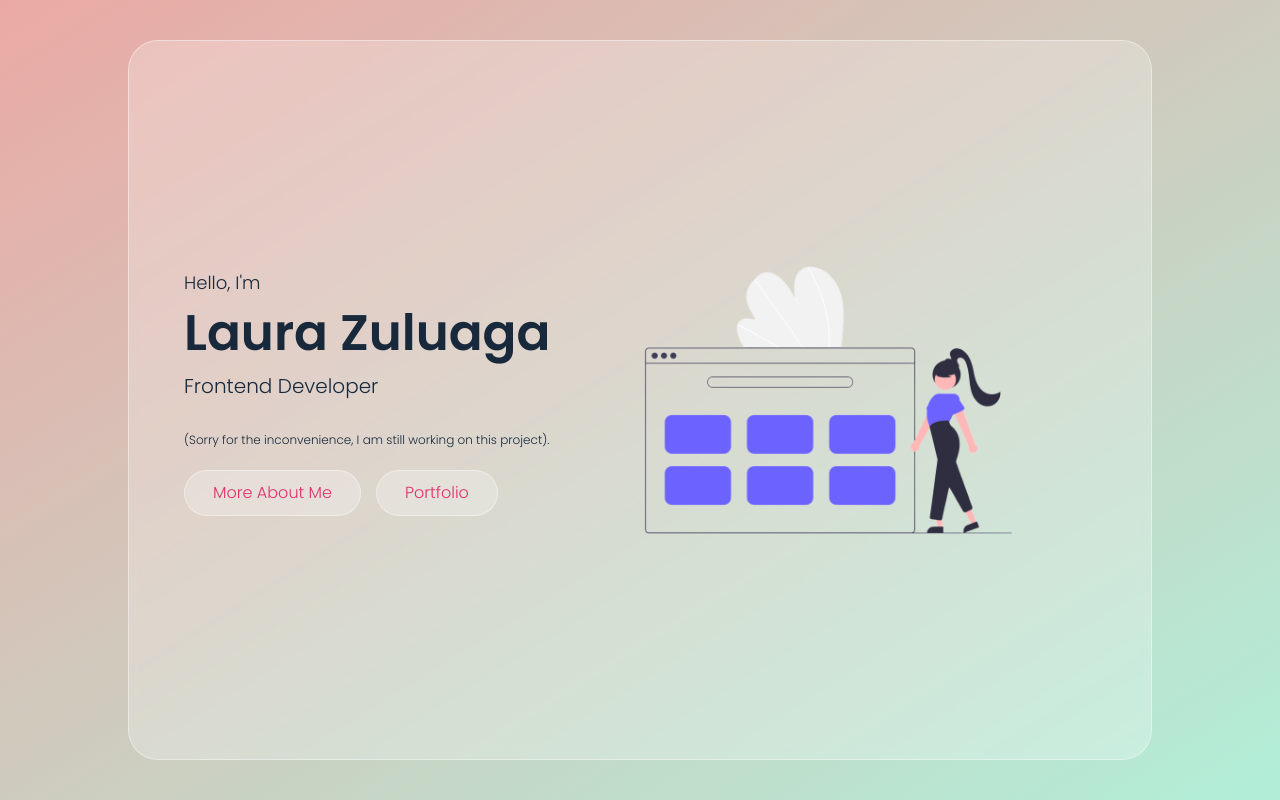
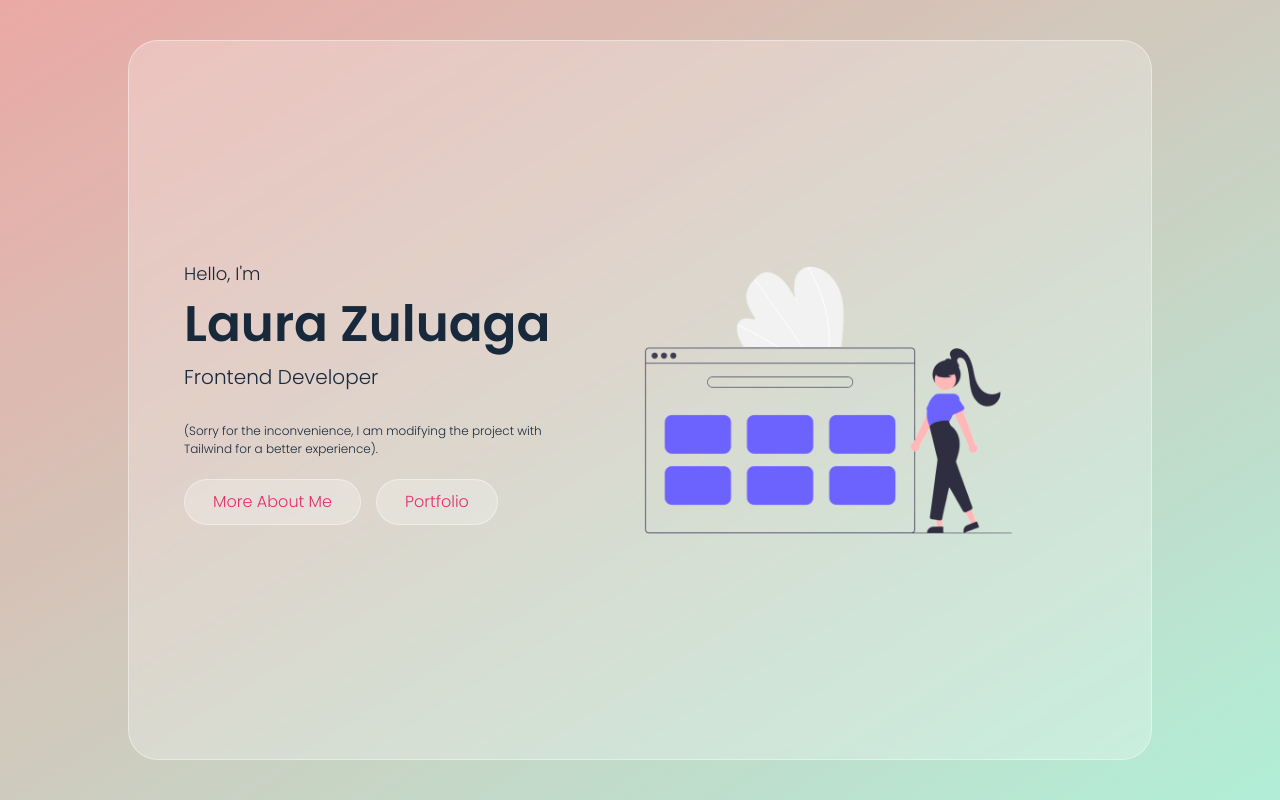
Before and after one commit to LauraVZuluaga/MyPortfolio, a Vue app: page / in a window 1280 px wide. Built offline with nearby package versions, Linux system fonts and the light colour scheme.

Commit message:
Warning on the home page

```diff
--- a/src/components/AppHomePortfolio.vue
+++ b/src/components/AppHomePortfolio.vue
@@ -10,7 +10,8 @@
             <p
               style="margin-bottom: 21px !important; font-size: 12px !important"
             >
-              (Sorry for the inconvenience, I am still working on this project).
+              (Sorry for the inconvenience, I am modifying the project with
+              Tailwind for a better experience).
             </p>
             <a href="#" class="btn"
               ><router-link :to="{ name: 'About' }"
```
